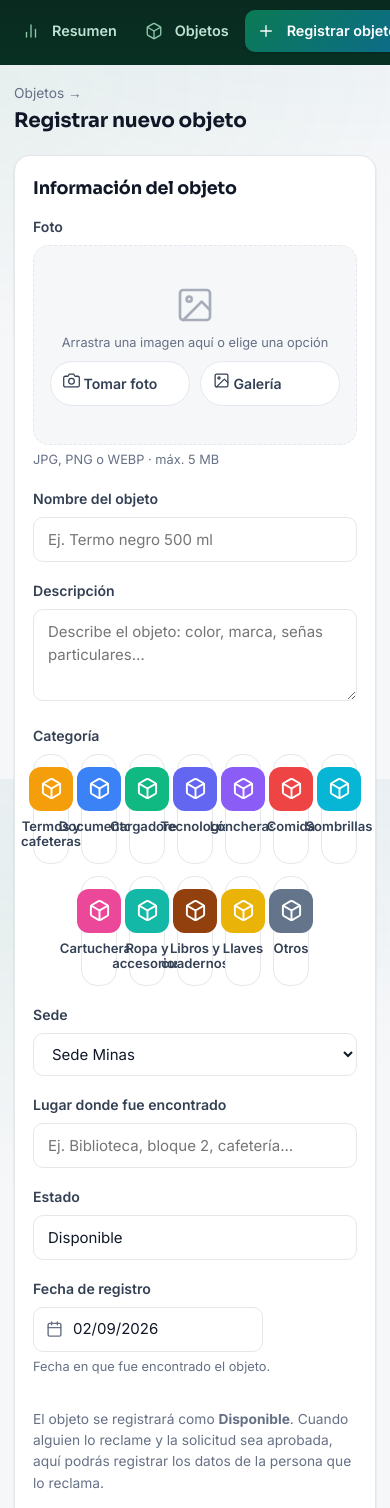
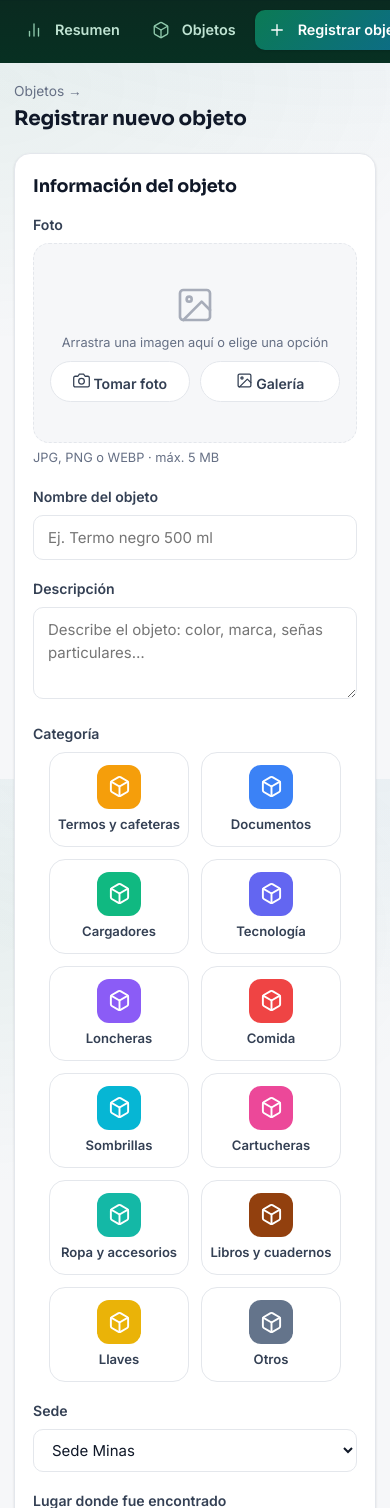
Before and after one commit to kevinramos2/Entrega-de-objetos-perdidos-, a Django app: page /panel/objetos/nuevo/ in a window 390 px wide. Shown: the part 65-1573 px from the top of the page. Run offline with Django 5.2, Linux system fonts and the light colour scheme; the visitor is signed in with stand-in values (Sample User, id 1); data comes from the database, SQL or seed files in the repository; data that the repository does not hold is empty; some libraries are stand-ins or nearby versions.

Commit message:
arregle la estetica: botones de foto centrados, navbar del panel sin que se ensanche en movil y tablet, y categorias que se adaptan al tamano de pantalla

```diff
--- a/objetos_reclamados/registro_objetos/templates/objetos/base.html
+++ b/objetos_reclamados/registro_objetos/templates/objetos/base.html
@@ -9,7 +9,7 @@
   <link rel="preconnect" href="https://fonts.googleapis.com">
   <link rel="preconnect" href="https://fonts.gstatic.com" crossorigin>
   <link href="https://fonts.googleapis.com/css2?family=Inter:wght@400;500;600;700&family=Sora:wght@600;700;800&display=swap" rel="stylesheet">
-  <link rel="stylesheet" href="{% static 'css/estilos.css' %}?v=5">
+  <link rel="stylesheet" href="{% static 'css/estilos.css' %}?v=6">
   <link rel="icon" type="image/svg+xml" href="{% static 'img/favicon.svg' %}">
   {% block extra_head %}{% endblock %}
 </head>
--- a/objetos_reclamados/static/css/estilos.css
+++ b/objetos_reclamados/static/css/estilos.css
@@ -367,9 +367,10 @@ img { max-width: 100%; }
 /* Botones dentro del recuadro: tomar foto (cámara) y galería */
 .archivo-subida-botones { display: flex; gap: 10px; width: 100%; max-width: 360px; flex-wrap: wrap; }
 .archivo-subida-boton {
-  flex: 1 1 0; display: inline-flex; align-items: center; justify-content: center; gap: 8px;
+  flex: 1 1 0; display: inline-flex; align-items: center; justify-content: center; gap: 7px;
   cursor: pointer; padding: 10px 12px; border: 1px solid var(--line); border-radius: 999px;
   background: var(--surface); color: var(--ink); font-size: .9rem; font-weight: 600;
+  line-height: 1; text-align: center; white-space: nowrap;
   transition: border-color .15s, background .15s, color .15s;
 }
 .archivo-subida-boton:hover { border-color: var(--primary); background: var(--primary-50); color: var(--primary); }
@@ -443,7 +444,8 @@ img { max-width: 100%; }
 }
 .categoria-opcion {
   display: flex; flex-direction: column; align-items: center; gap: 8px;
-  width: calc((100% - 72px) / 7); box-sizing: border-box;
+  flex: 0 1 auto; flex-basis: calc((100% - 72px) / 7); min-width: 0; max-width: 140px;
+  box-sizing: border-box;
   border: 1.5px solid var(--line); border-radius: var(--radius); background: var(--surface);
   padding: 12px 8px 14px; cursor: pointer; font: inherit; color: var(--ink-soft);
   transition: border .15s, box-shadow .15s, transform .15s, background .15s;
@@ -455,11 +457,21 @@ img { max-width: 100%; }
   box-shadow: 0 0 0 4px var(--primary-50);
 }
 .categoria-ico {
-  width: 44px; height: 44px; border-radius: 12px; display: grid; place-items: center;
+  width: 44px; height: 44px; border-radius: 12px; display: grid; place-items: center; flex: none;
 }
 .categoria-ico svg { width: 23px; height: 23px; }
 .categoria-opcion[data-activa] .categoria-ico { box-shadow: 0 0 0 2px var(--surface), 0 0 0 4px var(--primary); }
-.categoria-nombre { font-size: .82rem; font-weight: 600; text-align: center; line-height: 1.15; }
+.categoria-nombre { font-size: .82rem; font-weight: 600; text-align: center; line-height: 1.15; overflow-wrap: break-word; word-break: break-word; }
+
+@media (max-width: 900px) {
+  .categoria-opcion { flex-basis: calc((100% - 44px) / 5); }
+}
+@media (max-width: 640px) {
+  .categoria-opcion { flex-basis: calc((100% - 28px) / 4); width: 100%; }
+}
+@media (max-width: 480px) {
+  .categoria-opcion { flex-basis: calc((50% - 6px)); }
+}
 
 
 
@@ -581,11 +593,16 @@ img { max-width: 100%; }
   .hero-grid, .detalle-grid { grid-template-columns: 1fr; }
   .pasos { grid-template-columns: 1fr; }
   .grid-charts, .grid-charts-2, .grid-charts-ancho, .grid-charts-medio { grid-template-columns: 1fr; }
-  .panel-layout { grid-template-columns: 1fr; }
-  .panel-menu { display: flex; flex-direction: row; gap: 4px; overflow-x: auto; padding: 10px; }
+  .panel-layout { grid-template-columns: 1fr; max-width: 100%; }
+  .panel-menu {
+    display: flex; flex-direction: row; gap: 6px; overflow-x: auto;
+    padding: 10px 12px; max-width: 100%; width: 100%; min-width: 0;
+    -webkit-overflow-scrolling: touch; scrollbar-width: thin; flex-wrap: nowrap;
+  }
+  .panel-menu::after { content: ''; flex: 0 0 2px; }
   .panel-menu-sello { display: none; }
   .panel-menu .m-titulo { display: none; }
-  .panel-menu a { white-space: nowrap; }
+  .panel-menu a { white-space: nowrap; flex: 0 0 auto; padding: 9px 13px; }
   .form-grid-2 { grid-template-columns: 1fr; }
 }
 
```
